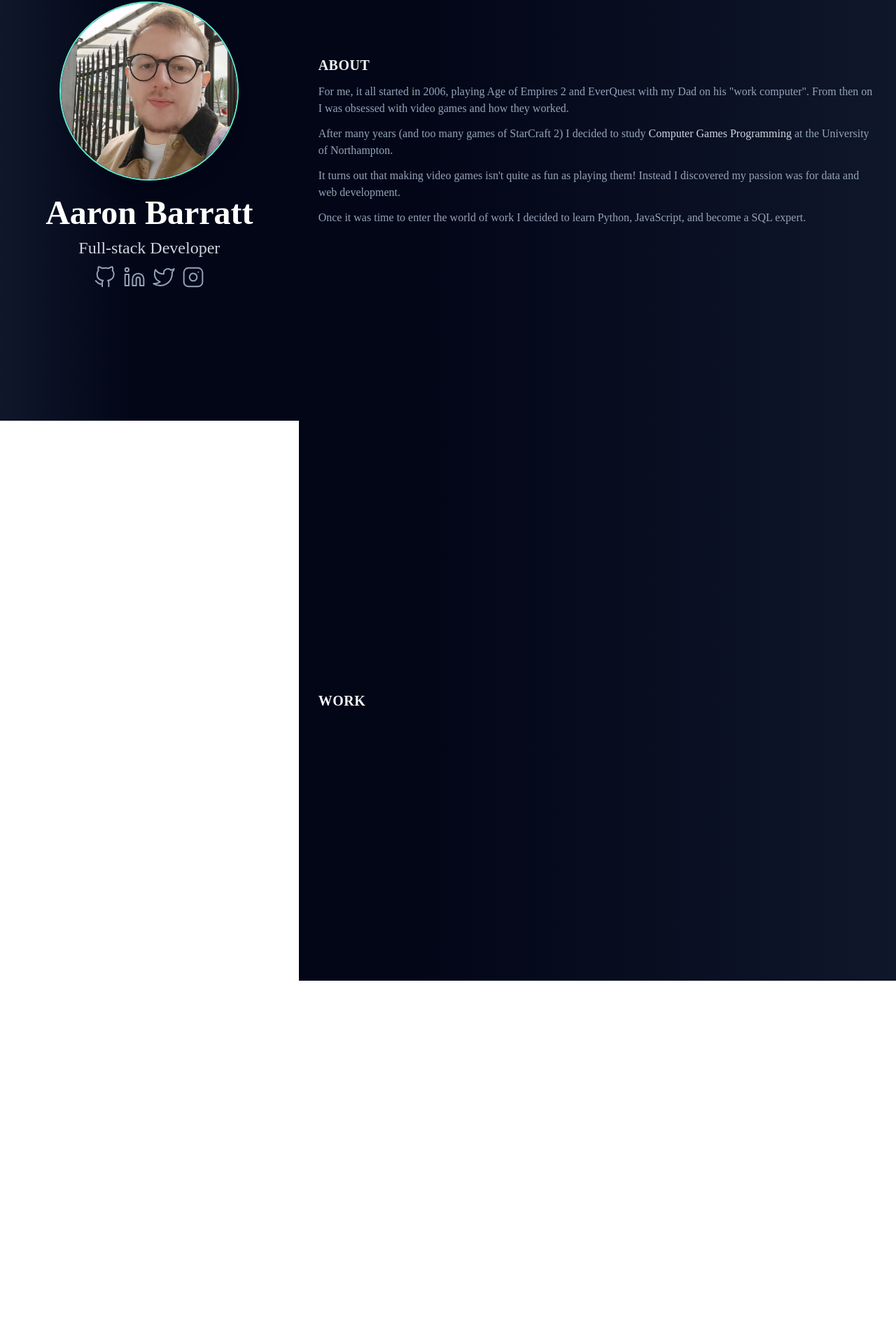
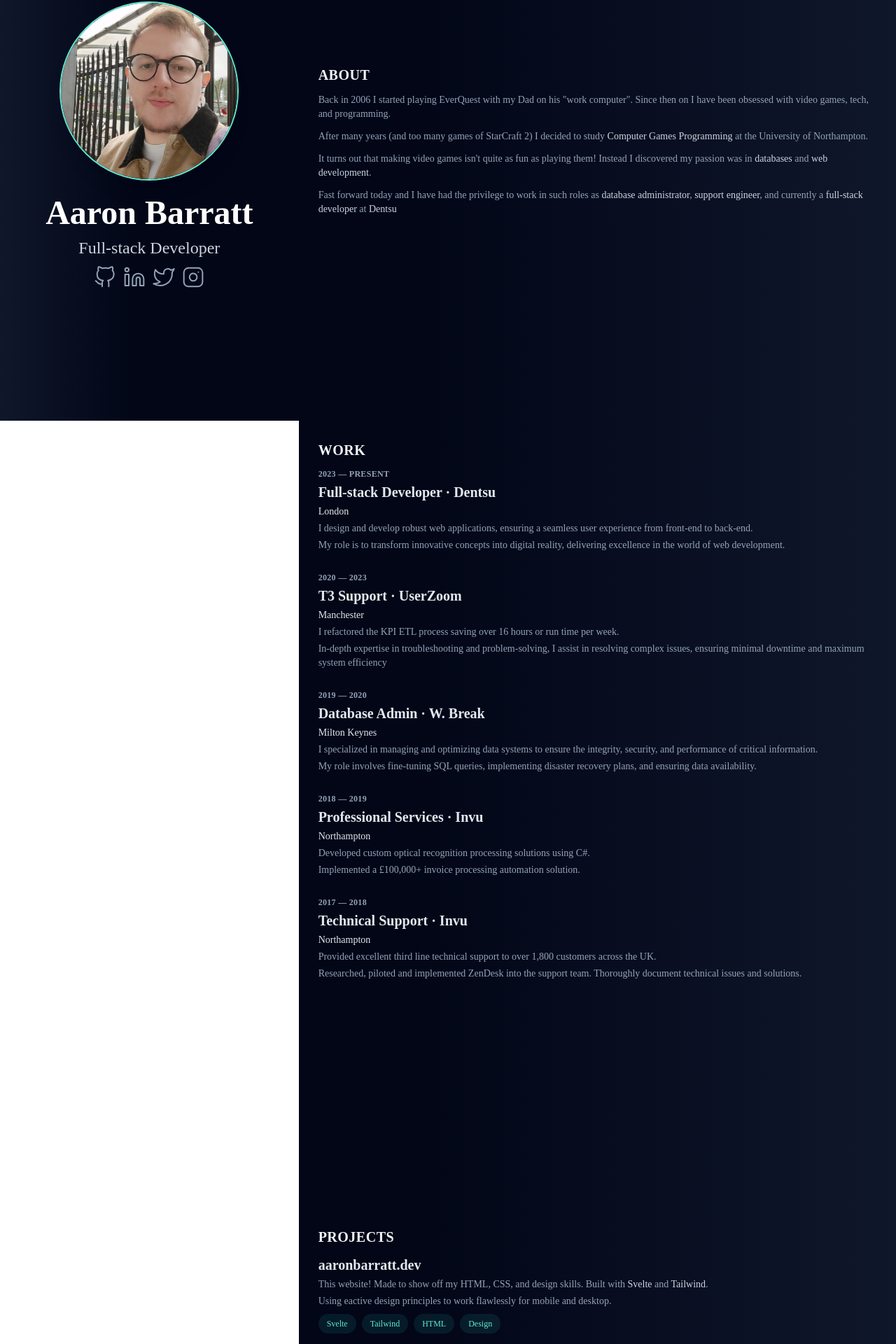
Before and after one commit to BanAaron/tailwind, a Svelte app: page / in a window 1280 px wide. Shown: the part 199-2119 px from the top of the page at 70% size. Before the commit the page ends 1600 px from the top, so only its background shows below. Built offline with nearby package versions, Linux system fonts and the light colour scheme; a web font is replaced by a local one.

Commit message:
finished work section
starting projects section

```diff
--- a/src/App.svelte
+++ b/src/App.svelte
@@ -17,17 +17,25 @@
       <h2 class="text-2xl text-slate-300 md:text-2xl">Full-stack Developer</h2>
       <div class="flex gap-x-2.5">
         <a href="https://github.com/banaaron" target="_blank">
-          <svg class="h-8 w-auto text-slate-400 hover:text-teal-300" viewBox="0 0 24 24" fill="none"
-               stroke="currentColor" stroke-width="1.5"
-               stroke-linecap="round" stroke-linejoin="round">
+          <svg class="h-8 w-auto text-slate-400 hover:text-teal-300"
+               viewBox="0 0 24 24"
+               fill="none"
+               stroke="currentColor"
+               stroke-width="1.5"
+               stroke-linecap="round"
+               stroke-linejoin="round">
             <path
               d="M9 19c-5 1.5-5-2.5-7-3m14 6v-3.87a3.37 3.37 0 0 0-.94-2.61c3.14-.35 6.44-1.54 6.44-7A5.44 5.44 0 0 0 20 4.77 5.07 5.07 0 0 0 19.91 1S18.73.65 16 2.48a13.38 13.38 0 0 0-7 0C6.27.65 5.09 1 5.09 1A5.07 5.07 0 0 0 5 4.77a5.44 5.44 0 0 0-1.5 3.78c0 5.42 3.3 6.61 6.44 7A3.37 3.37 0 0 0 9 18.13V22"/>
           </svg>
         </a>
         <a href="https://www.linkedin.com/in/aaron-barratt/" target="_blank">
-          <svg class="h-8 w-auto text-slate-400 hover:text-teal-300" viewBox="0 0 24 24" fill="none"
-               stroke="currentColor" stroke-width="1.5"
-               stroke-linecap="round" stroke-linejoin="round">
+          <svg class="h-8 w-auto text-slate-400 hover:text-teal-300"
+               viewBox="0 0 24 24"
+               fill="none"
+               stroke="currentColor"
+               stroke-width="1.5"
+               stroke-linecap="round"
+               stroke-linejoin="round">
             <path d="M16 8a6 6 0 0 1 6 6v7h-4v-7a2 2 0 0 0-2-2 2 2 0 0 0-2 2v7h-4v-7a6 6 0 0 1 6-6z"/>
             <rect x="2" y="9" width="4" height="12"/>
             <circle cx="4" cy="4" r="2"/>
@@ -62,25 +70,120 @@
     </div>
   </div>
   <div
-    class="col-start-1 col-end-2 flex h-screen flex-col justify-center bg-gradient-to-b from-slate-900 p-7 text-base text-slate-400 space-y-3 to-slate-950 md:from-20% md:from-slate-950 md:col-start-2 md:col-end-3 md:bg-gradient-to-r md:to-slate-900 lg:col-start-2 lg:col-end-4">
-    <h1 id="about" class="text-xl font-extrabold tracking-wide text-slate-100 "><a href="#about"
-                                                                                   class="hover:text-teal-300">ABOUT</a>
-    </h1>
-    <p>For me, it all started in 2006, playing Age of Empires 2 and EverQuest with my Dad on his "work computer". From
-      then on I
-      was obsessed with video games and how they worked.</p>
-    <p>After many years (and too many games of StarCraft 2) I decided to study <a
-      class="text-slate-300 hover:text-teal-300"
-      href="https://www.northampton.ac.uk/courses/games-programming-bsc-hons/">Computer
-      Games Programming</a> at the University of Northampton.</p>
-    <p>It turns out that making video games isn't quite as fun as playing them! Instead I discovered my passion was for
-      data and web development.</p>
-    <p>Once it was time to enter the world of work I decided to learn Python, JavaScript, and become a SQL expert.</p>
+    class="col-start-1 col-end-2 flex h-screen flex-col justify-center bg-gradient-to-b from-slate-900 p-7 text-sm text-slate-400 space-y-3 to-slate-950 md:from-20% md:from-slate-950 md:col-start-2 md:col-end-3 md:bg-gradient-to-r md:to-slate-900 lg:col-start-2 lg:col-end-4">
+    <h1 id="about" class="text-xl font-extrabold uppercase tracking-wide text-slate-100"><a href="#about" class="hover:text-teal-300">About</a></h1>
+    <p>
+      Back in 2006 I started playing EverQuest with my Dad on his "work computer". Since then on I have been obsessed with video games, tech, and programming.
+    </p>
+    <p>
+      After many years (and too many games of StarCraft 2) I decided to study <a class="text-slate-300 hover:text-teal-300" href="https://www.northampton.ac.uk/courses/games-programming-bsc-hons/"
+                                                                                 target="_blank">Computer
+      Games Programming</a> at the University of Northampton.
+    </p>
+    <p>
+      It turns out that making video games isn't quite as fun as playing them! Instead I discovered my passion was in <a href="#welcome-break" class="text-slate-300 hover:text-teal-300">databases</a>
+      and <a href="#dentsu" class="text-slate-300 hover:text-teal-300">web development</a>.
+    </p>
+    <p>
+      Fast forward today and I have had the privilege to work in such roles as <a class="text-slate-300 hover:text-teal-300" href="#welcome-break">database administrator</a>, <a href="#userzoom"
+                                                                                                                                                                                  class="text-slate-300 hover:text-teal-300">support
+      engineer</a>, and currently a <a href="#dentsu" class="text-slate-300 hover:text-teal-300">full-stack developer</a> at <a href="https://www.dentsu.com/uk/en"
+                                                                                                                                target="_blank"
+                                                                                                                                class="text-slate-300 hover:text-teal-300">Dentsu</a>
+    </p>
+  </div>
+  <div
+    class="col-start-1 col-end-2 flex h-auto flex-col justify-center from-slate-900 p-7 text-base text-slate-400 bg-slate-950 space-y-3 md:from-20% md:from-slate-950 md:col-start-2 md:col-end-3 md:bg-gradient-to-r md:to-slate-900 lg:col-start-2 lg:col-end-4">
+    <h1 id="work" class="text-xl font-extrabold uppercase tracking-wide text-slate-100"><a href="#work" class="hover:text-teal-300">Work</a></h1>
+    <div id="jobs" class="grid grid-cols-1 gap-7">
+      <div id="job" class="text-sm space-y-1">
+        <header id="dentsu" class="text-xs font-semibold uppercase tracking-wide text-slate-400">2023 — present</header>
+        <h1 id="job-title" class="text-xl font-semibold text-slate-200"><a href="https://www.dentsu.com" target="_blank" class="hover:text-teal-300">Full-stack Developer · Dentsu</a></h1>
+        <h2 id="city" class="text-slate-200">London</h2>
+        <p>
+          I design and develop robust web applications, ensuring a seamless user experience from front-end to back-end.
+        </p>
+        <p>
+          My role is to transform innovative concepts into digital reality, delivering excellence in the world of web development.
+        </p>
+      </div>
+      <div id="job" class="text-sm space-y-1">
+        <header id="userzoom" class="text-xs font-semibold uppercase tracking-wide text-slate-400">2020 — 2023</header>
+        <h1 id="job-title" class="text-xl font-semibold text-slate-200"><a href="https://userzoom.com/" target="_blank" class="hover:text-teal-300">T3 Support · UserZoom</a></h1>
+        <h2 id="city" class="text-slate-200">Manchester</h2>
+        <p>
+          I refactored the KPI ETL process saving over 16 hours or run time per week.
+        </p>
+        <p>
+          In-depth expertise in troubleshooting and problem-solving, I assist in resolving complex issues,
+          ensuring minimal downtime and maximum system efficiency
+        </p>
+      </div>
+      <div id="job" class="text-sm space-y-1">
+        <header id="welcome-break" class="text-xs font-semibold uppercase tracking-wide text-slate-400">2019 — 2020</header>
+        <h1 id="job-title" class="text-xl font-semibold text-slate-200"><a href="https://www.welcomebreak.co.uk/" target="_blank" class="hover:text-teal-300">Database Admin · W. Break</a></h1>
+        <h2 id="city" class="text-slate-200">Milton Keynes</h2>
+        <p>
+          I specialized in managing and optimizing data systems to ensure the integrity, security, and performance of critical information.
+        </p>
+        <p>
+          My role involves fine-tuning SQL queries, implementing disaster recovery plans, and ensuring data availability.
+        </p>
+      </div>
+      <div id="job" class="text-sm space-y-1">
+        <header id="invu" class="text-xs font-semibold uppercase tracking-wide text-slate-400">2018 — 2019</header>
+        <h1 id="job-title" class="text-xl font-semibold text-slate-200"><a href="https://www.agilico.co.uk/invu/" target="_blank" class="hover:text-teal-300">Professional Services · Invu</a></h1>
+        <h2 id="city" class="text-slate-200">Northampton</h2>
+        <p>
+          Developed custom optical recognition processing solutions using C#.
+        </p>
+        <p>
+          Implemented a £100,000+ invoice processing automation solution.
+        </p>
+      </div>
+      <div id="job" class="text-sm space-y-1">
+        <header id="invu" class="text-xs font-semibold uppercase tracking-wide text-slate-400">2017 — 2018</header>
+        <h1 id="job-title" class="text-xl font-semibold text-slate-200"><a href="https://www.agilico.co.uk/invu/" target="_blank" class="hover:text-teal-300">Technical Support · Invu</a></h1>
+        <h2 id="city" class="text-slate-200">Northampton</h2>
+        <p>
+          Provided excellent third line technical support to over 1,800 customers across the UK.
+        </p>
+        <p>
+          Researched, piloted and implemented ZenDesk into the support team. Thoroughly document technical issues and solutions.
+        </p>
+      </div>
+    </div>
   </div>
   <div
     class="col-start-1 col-end-2 flex h-screen flex-col justify-center from-slate-900 p-7 text-base text-slate-400 bg-slate-950 space-y-3 md:from-20% md:from-slate-950 md:col-start-2 md:col-end-3 md:bg-gradient-to-r md:to-slate-900 lg:col-start-2 lg:col-end-4">
-    <h1 id="work" class="text-xl font-extrabold tracking-wide text-slate-100"><a href="#work"
-                                                                                 class="hover:text-teal-300">WORK</a>
-    </h1>
+    <h1 id="projects" class="text-xl font-extrabold uppercase tracking-wide text-slate-100"><a href="#projects" class="hover:text-teal-300">Projects</a></h1>
+    <div id="projects" class="grid grid-cols-1 gap-7">
+      <div id="project" class="text-sm space-y-1">
+        <header id="job-title" class="text-xl font-semibold text-slate-200">
+          <a href="https://github.com/BanAaron/aaron-barratt-website" target="_blank" class="hover:text-teal-300">aaronbarratt.dev</a>
+        </header>
+        <p>
+          This website! Made to show off my HTML, CSS, and design skills. Built with <a href="https://tailwindcss.com/" target="_blank" class="text-slate-300 hover:text-teal-300">Svelte</a> and <a
+          href="https://tailwindcss.com/" target="_blank" class="text-slate-300 hover:text-teal-300">Tailwind</a>.
+        </p>
+        <p>
+          Using  eactive design principles to work flawlessly for mobile and desktop.
+        </p>
+        <ul class="flex flex-wrap gap-2">
+          <li class="mt-1">
+            <div class="flex items-center rounded-full bg-teal-400/10 px-3 py-1 text-xs font-medium leading-5 text-teal-300">Svelte</div>
+          </li>
+          <li class="mt-1">
+            <div class="flex items-center rounded-full bg-teal-400/10 px-3 py-1 text-xs font-medium leading-5 text-teal-300">Tailwind</div>
+          </li>
+          <li class="mt-1">
+            <div class="flex items-center rounded-full bg-teal-400/10 px-3 py-1 text-xs font-medium leading-5 text-teal-300">HTML</div>
+          </li>
+          <li class="mt-1">
+            <div class="flex items-center rounded-full bg-teal-400/10 px-3 py-1 text-xs font-medium leading-5 text-teal-300">Design</div>
+          </li>
+        </ul>
+      </div>
+    </div>
   </div>
 </div>
```
